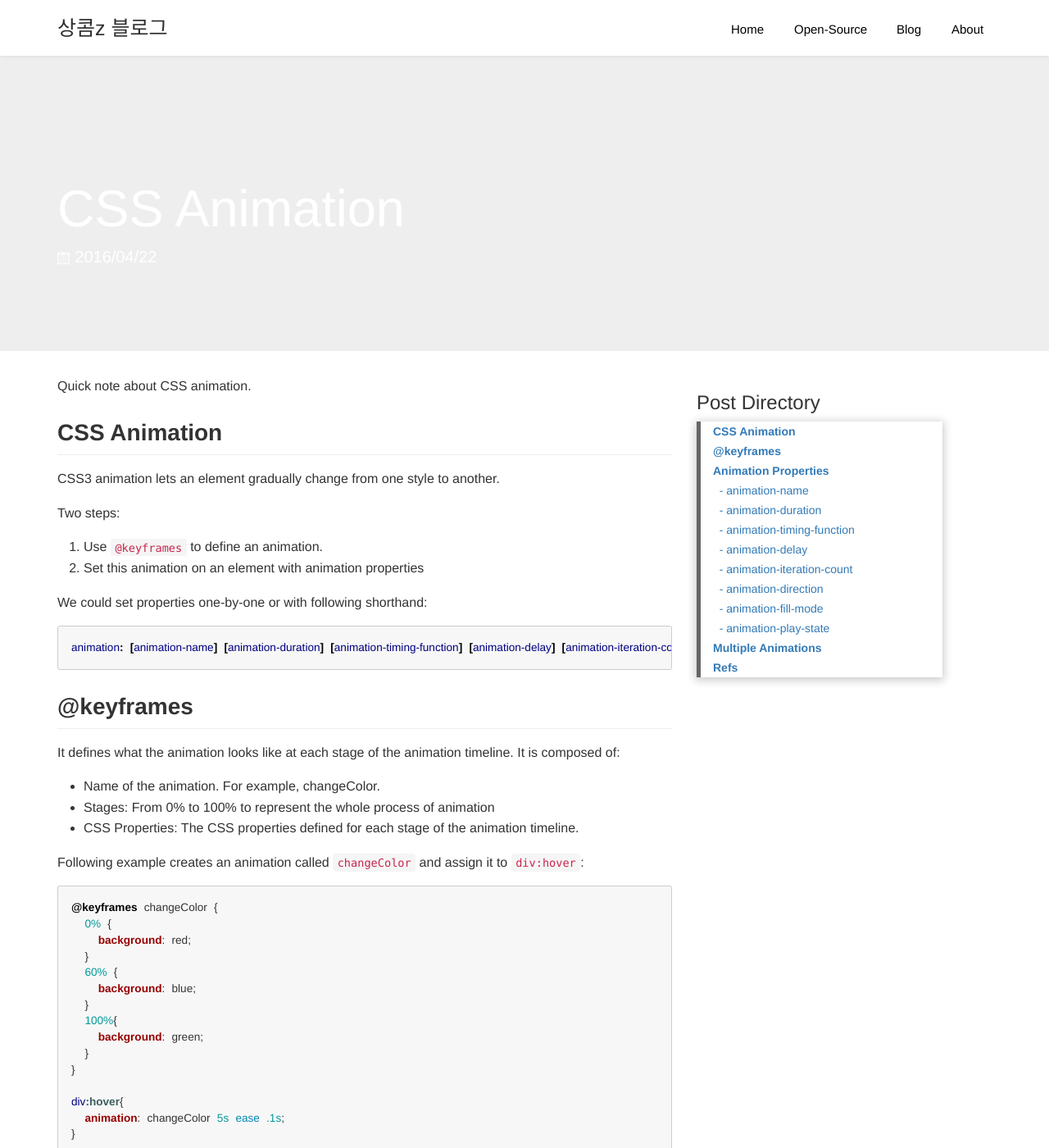
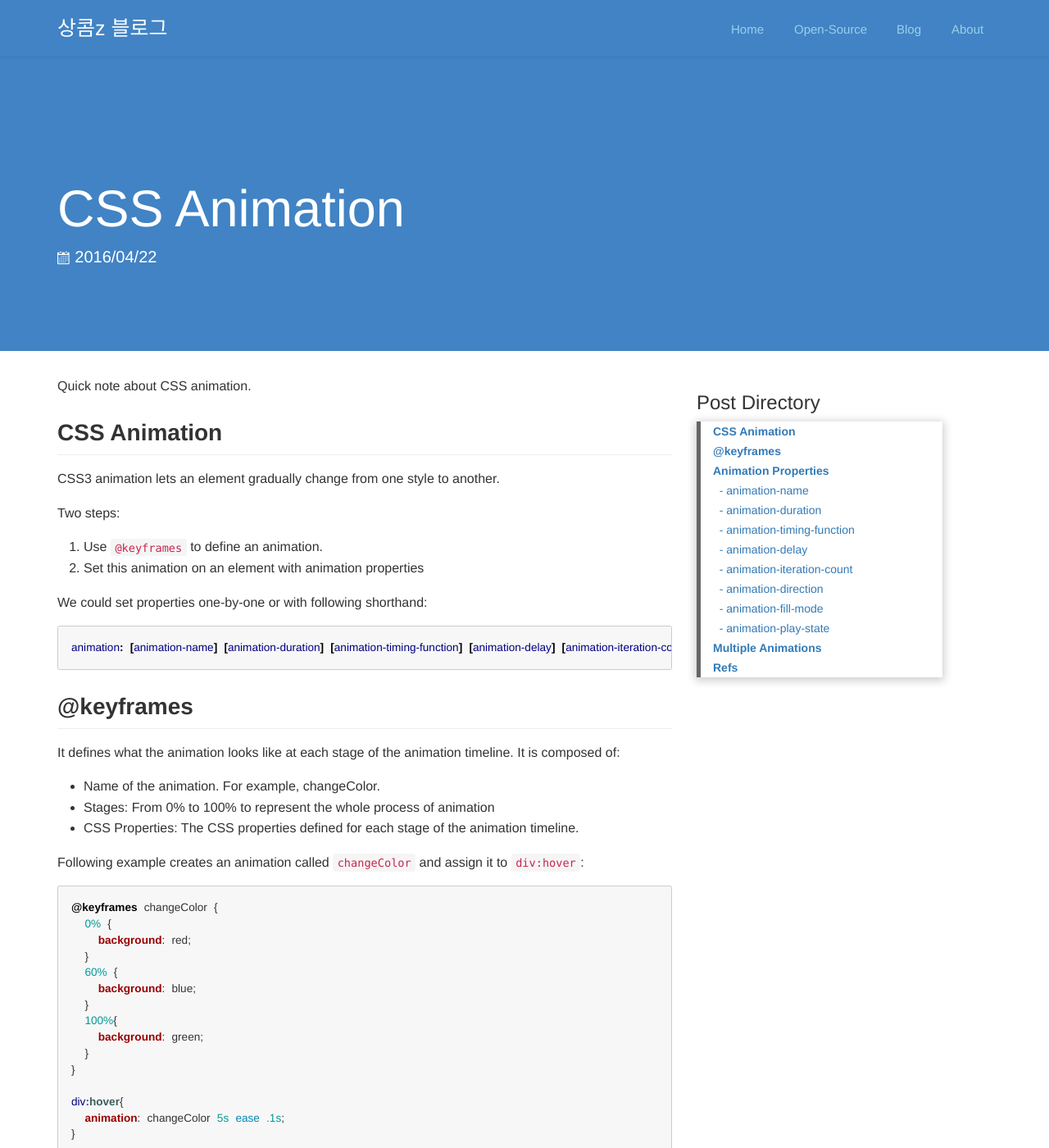
Before and after one commit to sangcomz/sangcomz.github.com, a Jekyll site: the page built from _posts/2016-04-22-CSS-Animation.md, in a window 1280 px wide and 1400 px high. Shown: the whole window at 82% size. Built offline with Jekyll 4.4.1, drawn with Linux system fonts in a browser that asks for light colours; comment, search, counter and statistics services are not loaded.

Commit message:
no message

```diff
--- a/assets/css/sidebar-post-nav.css
+++ b/assets/css/sidebar-post-nav.css
@@ -1,3 +1,39 @@
+/** Only for index.html **/
+
+.site-header{
+    color: #fff;
+    background: #4183c4;
+}
+
+.site-header #site-header-brand {
+    color: #fff;
+}
+
+.site-header .site-header-nav-item {
+    color: #9acfea;
+}
+
+.site-header a:hover {
+    color: #fff;
+}
+
+.jumbotron {
+    background: #4183c4;
+}
+
+.site-header.site-header-nav-scrolled a {
+    color: #2e2e2e;
+}
+
+.site-header.site-header-nav-scrolled #site-header-brand {
+    color: #2e2e2e !important;
+}
+
+.site-header.site-header-nav-scrolled a:hover {
+    color: #4183c4;
+}
+
+
 .post-directory {
     font-size: 14px;
     background: #fff;
```
